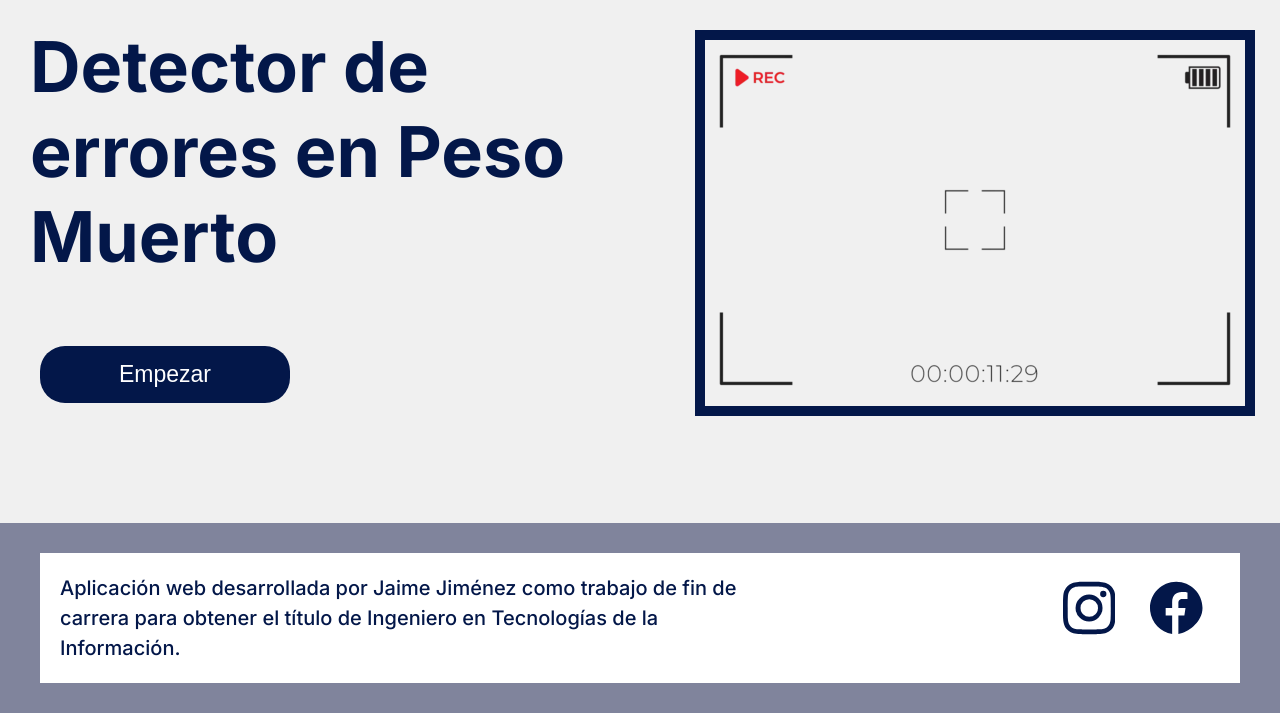
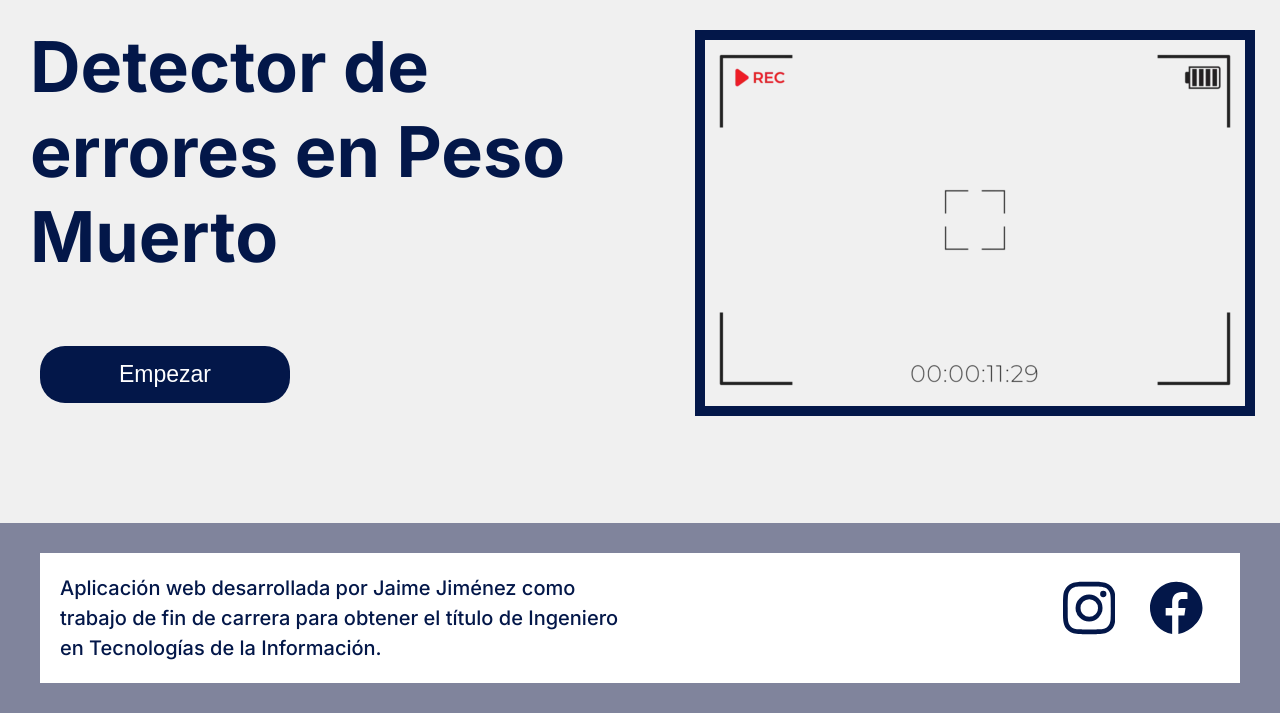
Before and after one commit to alexjmz2077/SistermaWeb_DetectorErroresPesoMuerto, a Django app: page / in a window 1280 px wide. Shown: the part 151-864 px from the top of the page. Run offline with Django 5.2, Linux system fonts and the light colour scheme; some libraries are stand-ins or nearby versions.

Commit message:
version 1.2

```diff
--- a/tesis/static/css/estilo.css
+++ b/tesis/static/css/estilo.css
@@ -282,7 +282,7 @@ footer {
 .footer-message {
     font-size: 1rem; /* Tamaño de la fuente */
     font-weight: 500; /* Grosor del texto */
-    max-width: 60%; /* Asegura que el mensaje no ocupe más del 60% del ancho */
+    max-width: 50%; /* Asegura que el mensaje no ocupe más del 60% del ancho */
     line-height: 1.5; /* Espaciado entre líneas */
     text-align: left; /* Alinea el texto a la izquierda */
     margin-right: auto; /* Empuja el mensaje hacia la izquierda */
```
